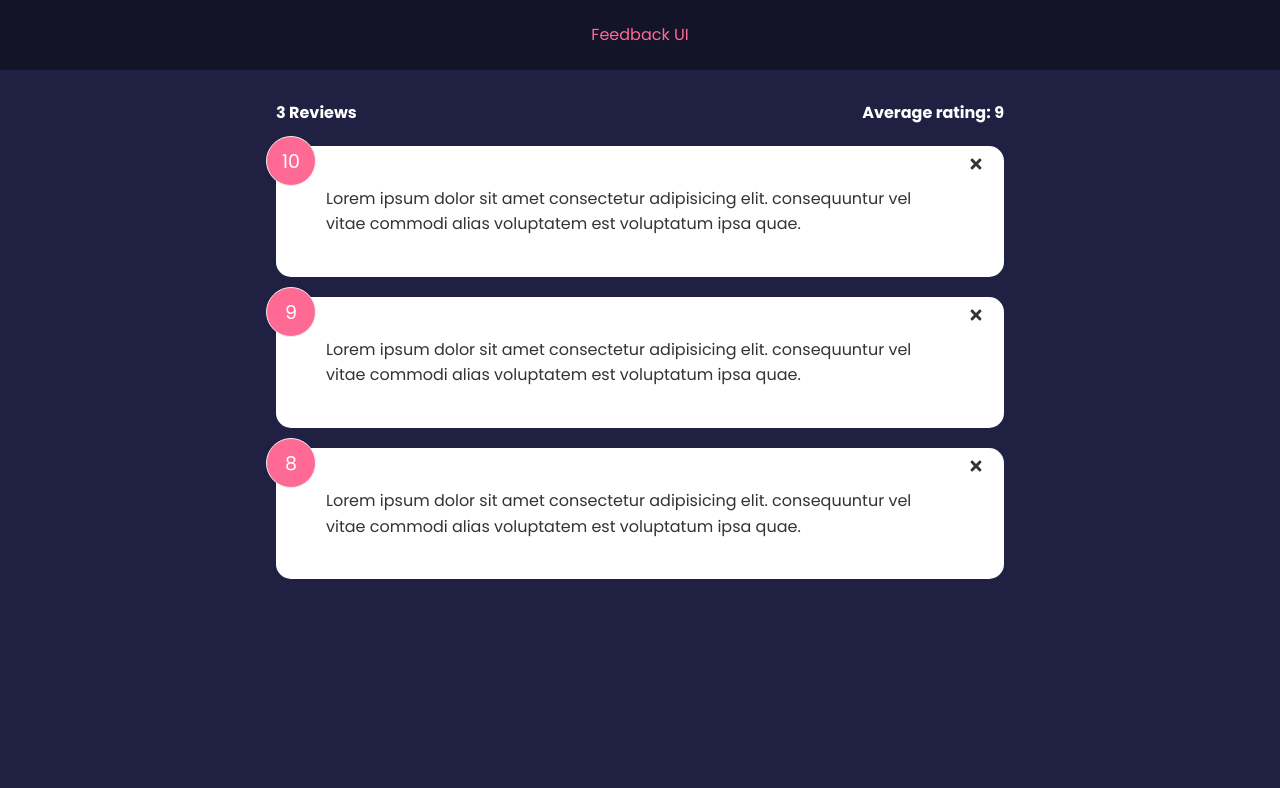
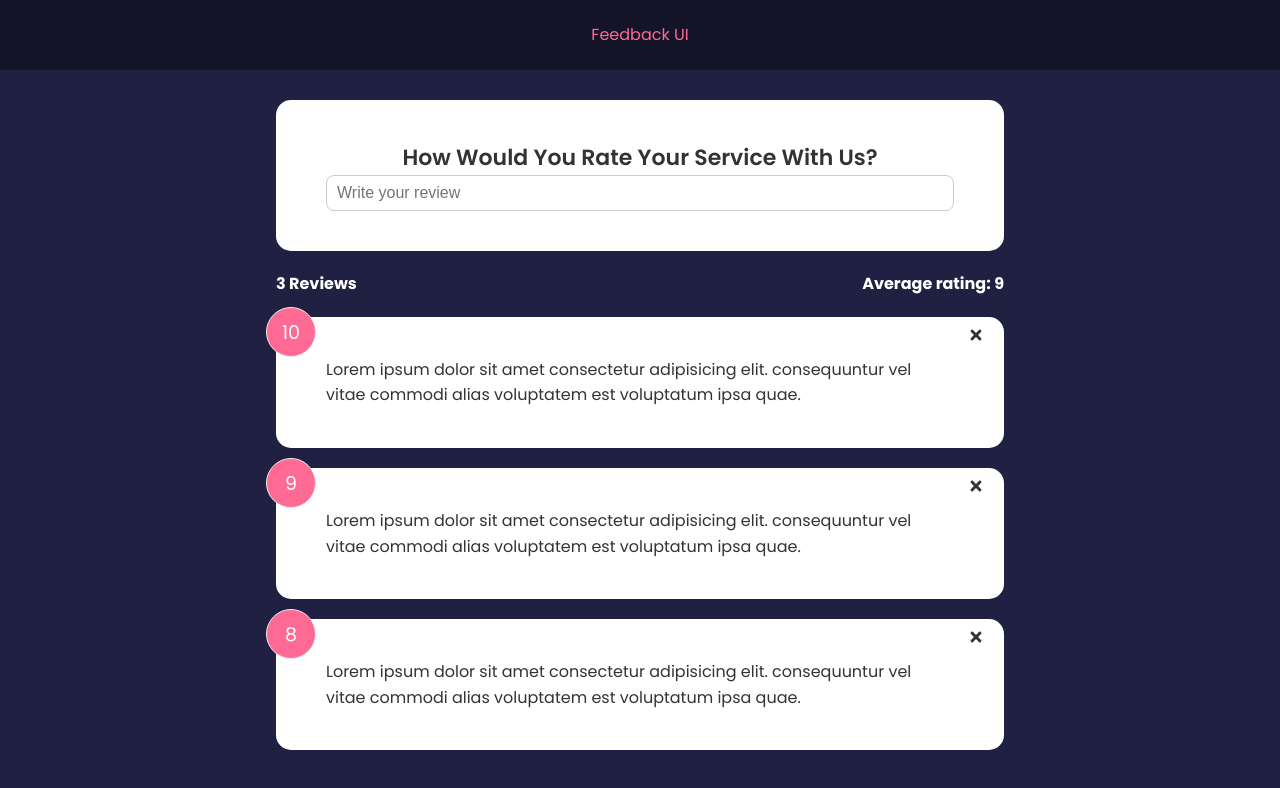
Before and after one commit to spekputih/feedback-app, a React (Create React App) app: page / in a window 1280 px wide. Shown: the top 788 px of the page. Built offline with nearby package versions, Linux system fonts and the light colour scheme; the HTML template or start-up script is replaced by a standard one.

Commit message:
add FeedbackForm components

```diff
--- a/src/App.js
+++ b/src/App.js
@@ -3,6 +3,7 @@
 import FeedbackData from "./data/FeedbackData";
 import FeedbackList from "./components/FeedbackList";
 import FeedbackStats from "./components/FeedbackStats";
+import FeedbackForm from "./components/FeedbackForm";
 
 function App() {
   const [feedback, setFeedback] = useState(FeedbackData);
@@ -13,6 +14,7 @@
     <>
       <Header />
       <div className="container">
+        <FeedbackForm />
         <FeedbackStats feedback={feedback} />
         <FeedbackList feedback={feedback} handleDelete={deleteFeedback} />
       </div>
--- /dev/null
+++ b/src/components/FeedbackForm.jsx
@@ -0,0 +1,27 @@
+import { useState } from "react";
+import Card from "./shared/Card";
+function FeedbackForm() {
+  const [text, setText] = useState();
+  const handleTextChange = (e) => {
+    setText(e.target.value);
+  };
+  return (
+    <div>
+      <Card>
+        <form>
+          <h2>How Would You Rate Your Service With Us?</h2>
+          <div className="input-group">
+            <input
+              onChange={handleTextChange}
+              type="text"
+              placeholder="Write your review"
+              value={text}
+            />
+          </div>
+        </form>
+      </Card>
+    </div>
+  );
+}
+
+export default FeedbackForm;
```
